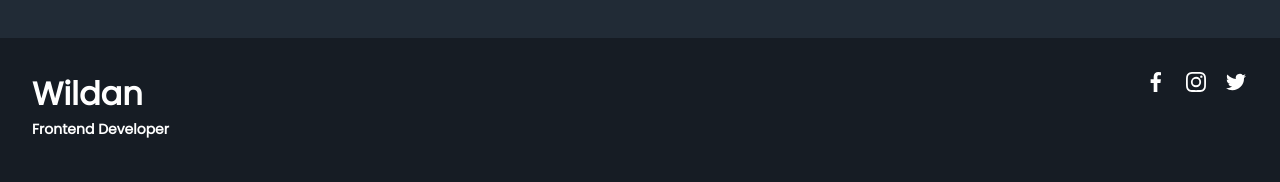
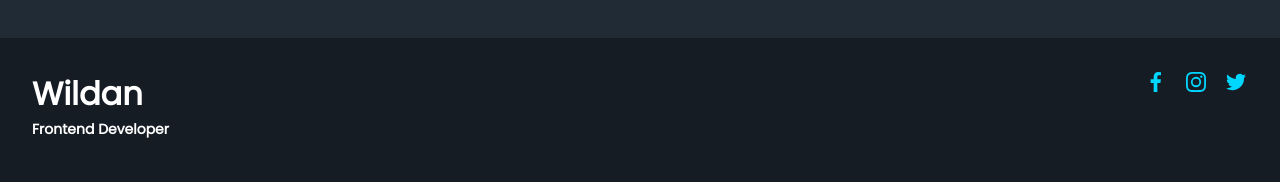
Before and after one commit to wildannajah/portfolio, a Next.js app: page / in a window 1280 px wide. Shown: the part 1153-1335 px from the top of the page. Built offline with nearby package versions, Linux system fonts and the light colour scheme.

Commit message:
link socials

```diff
--- a/src/section/Home/footer.tsx
+++ b/src/section/Home/footer.tsx
@@ -1,4 +1,4 @@
-import { Box, Stack, Typography } from "@mui/material";
+import { Box, Link, Stack, Typography } from "@mui/material";
 import {
   UilFacebookF,
   UilInstagram,
@@ -10,10 +10,6 @@ export default function Footer() {
   return (
     <Stack marginBottom="3rem" spacing={5}>
       <Stack
-        // display="grid"
-        // gap="3rem"
-        // marginX="1.5rem"
-        // maxWidth="768px"
         justifyContent="space-between"
         direction={{ xs: "column", sm: "row" }}
         spacing={5}
@@ -36,9 +32,27 @@ export default function Footer() {
         </Box>
 
         <Stack direction="row" spacing={2}>
-          <UilFacebookF />
-          <UilInstagram />
-          <UilTwitter />
+          <Link
+            href="https://github.com/wildannajahw"
+            target="_blank"
+            rel="noreferrer"
+          >
+            <UilFacebookF />
+          </Link>
+          <Link
+            href="https://github.com/wildannajahw"
+            target="_blank"
+            rel="noreferrer"
+          >
+            <UilInstagram />
+          </Link>
+          <Link
+            href="https://github.com/wildannajahw"
+            target="_blank"
+            rel="noreferrer"
+          >
+            <UilTwitter />
+          </Link>
         </Stack>
       </Stack>
 
```
